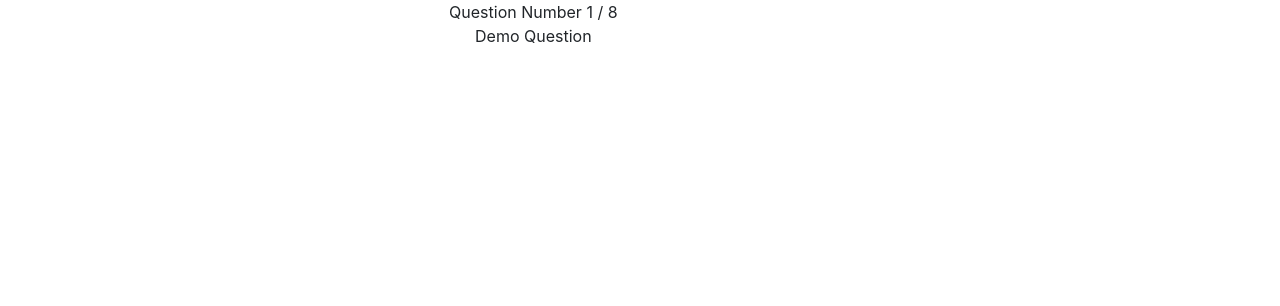
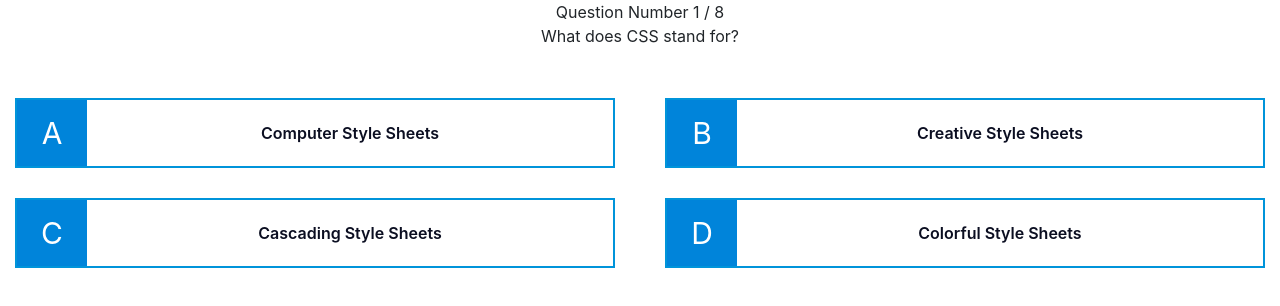
Before and after one commit to SupratikRulz/quizzapp, a React (Create React App) app: page / in a window 1280 px wide. Shown: the top 306 px of the page. Built offline with nearby package versions, Linux system fonts and the light colour scheme.

Commit message:
Added question as seperate component

```diff
--- a/src/components/App.js
+++ b/src/components/App.js
@@ -1,5 +1,7 @@
 import React, { Component } from 'react';
 import questionData from './../questions.json';
+import Question from './Question';
+import Answer from './Answer';
 
 class App extends Component {
 
@@ -10,31 +12,87 @@ class App extends Component {
       total: questionData.length,
       questionAnswered: false,
       score: 0,
-      showNext: false,
-      question: "Demo Question",
-      answers: [],
-      correct: null
+      showButton: false,
+      question: questionData[0].question,
+      answers: questionData[0].answers,
+      correct: questionData[0].correct,
+      answerClassNames: ['', '', '', '']
     };
   }
 
+  pushData = currentQuestion => {
+    this.setState({
+        question: questionData[currentQuestion].question,
+        answers: [questionData[currentQuestion].answers[0], questionData[currentQuestion].answers[1], questionData[currentQuestion].answers[2], questionData[currentQuestion].answers[3] ],
+        correct: questionData[currentQuestion].correct,
+        currentQuestion: currentQuestion
+    });
+  }
+
+  nextQuestion = () => {
+    let {currentQuestion, total} = this.state;
+    if(currentQuestion === total - 1){
+        this.setState({
+            displayPopup: 'flex'
+        });
+    } else {
+        this.pushData(currentQuestion + 1);
+        this.setState({
+            showButton: false,
+            questionAnswered: false,
+            answerClassNames: ['', '', '', '']
+        });
+    }
+  }
+
+  setAnswerClassNames = answerClassNames => {
+    this.setState({answerClassNames});
+  }
+
+  handleIncreaseScore = () => {
+    this.setState({
+        score: this.state.score + 1
+    });
+  }
+
+  handleShowButton = () => {
+    this.setState({
+        showButton: true,
+        questionAnswered: true
+    })
+  }
+
+  componentWillMount() {
+    this.pushData(0);
+  }
+
+
   render() {
+    let {answers, correct, questionAnswered, currentQuestion, total, showButton, answerClassNames, question} = this.state;
     return (
       <div className="container-fluid">
         <div className="row">
-          <div className="col-10">
-            <div className="question-container">
-              <div className="question-number">
-                Question Number {this.state.currentQuestion + 1} / {this.state.total}
-              </div>
-              <div className="question">
-                {this.state.question}
-              </div>
-            </div>
-          </div>
+          <Question
+            currentQuestion={currentQuestion}
+            total={total}
+            question={question}
+          />
         </div>
 
         <div className="row">
-
+          <Answer
+            currentQuestion={currentQuestion}
+            answers={answers}
+            correct={correct}
+            isAnswered={questionAnswered}
+            showButton={this.handleShowButton}
+            increaseScore={this.handleIncreaseScore}
+            classNames={answerClassNames}
+            setClassName={this.setAnswerClassNames}
+          />
+        </div>
+        <div id="submit">
+          {showButton ? <button className="fancy-btn" onClick={this.nextQuestion} >{currentQuestion === total-1 ? 'Finish quiz' : 'Next question'}</button> : null}
         </div>
       </div>
     );
--- /dev/null
+++ b/src/components/Question.js
@@ -0,0 +1,16 @@
+import React from 'react';
+
+export default function Question(props) {
+  return (
+    <div className="col-12">
+      <div className="question-container">
+        <div className="question-number">
+          Question Number {props.currentQuestion + 1} / {props.total}
+        </div>
+        <div className="question">
+          {props.question}
+        </div>
+      </div>
+    </div>
+  )
+}
```
